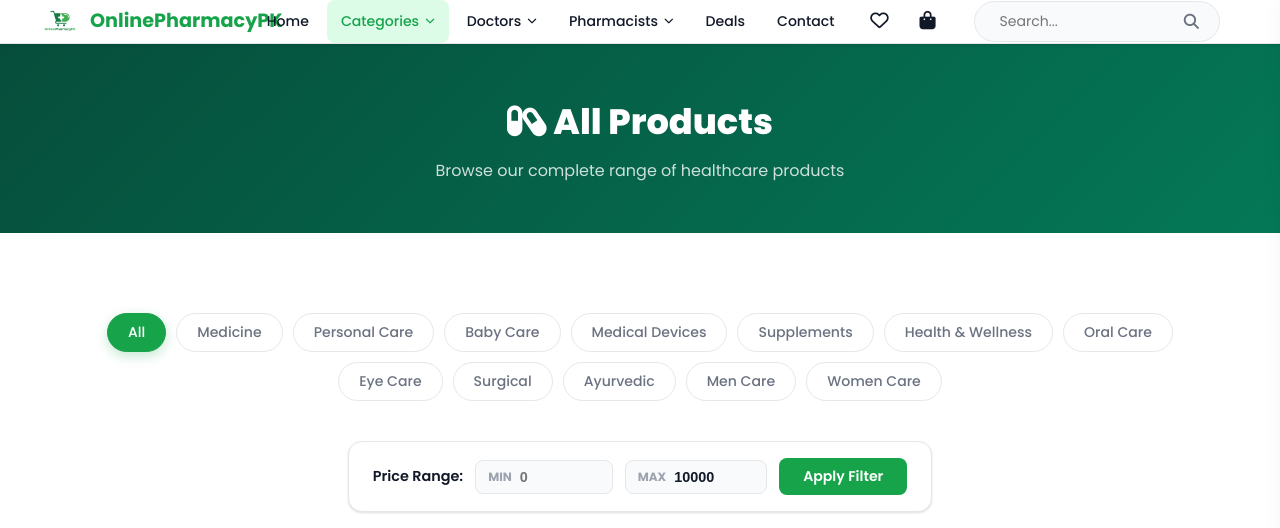
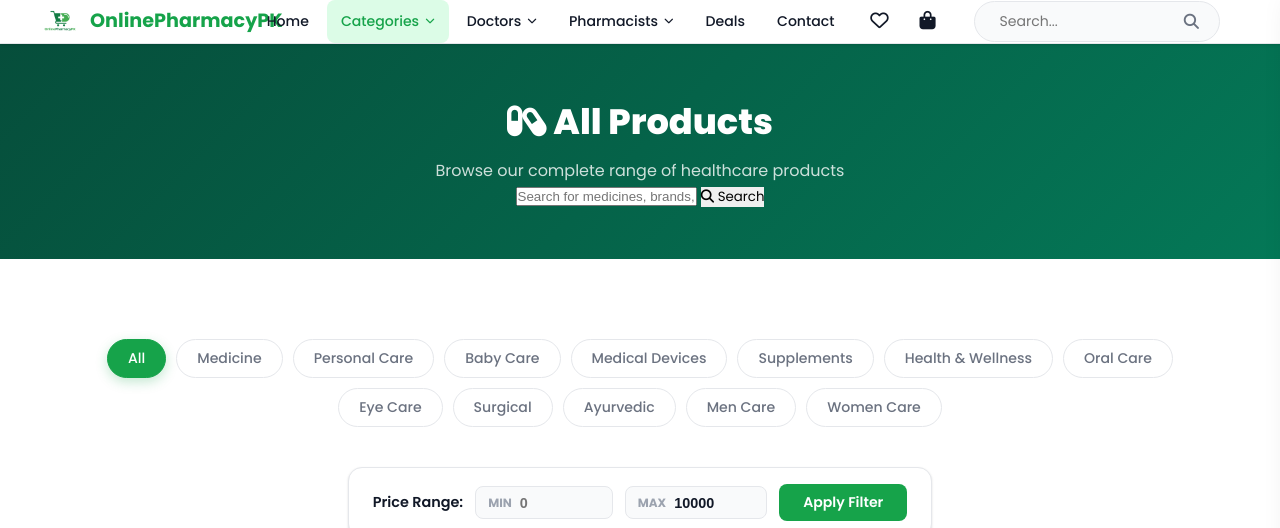
Before and after one commit to batti-dev/pk, a website: page products.html in a window 1280 px wide. Shown: the top 528 px of the page. Drawn offline with Linux system fonts and the light colour scheme.

Commit message:
Enhance page banner with search functionality
Added a search input and button to the page banner.

```diff
--- a/products.html
+++ b/products.html
@@ -51,9 +51,14 @@
 
 <!-- PAGE BANNER -->
 <section class="page-banner">
-  <div class="container">
+  <div class="container" style="text-align:center">
     <h1><i class="fas fa-capsules"></i> All Products</h1>
     <p>Browse our complete range of healthcare products</p>
+
+    <div class="banner-search">
+      <input type="text" id="banner-search-input" placeholder="Search for medicines, brands, or health products...">
+      <button onclick="handleBannerSearch()"><i class="fas fa-search"></i> Search</button>
+    </div>
   </div>
 </section>
 
```
